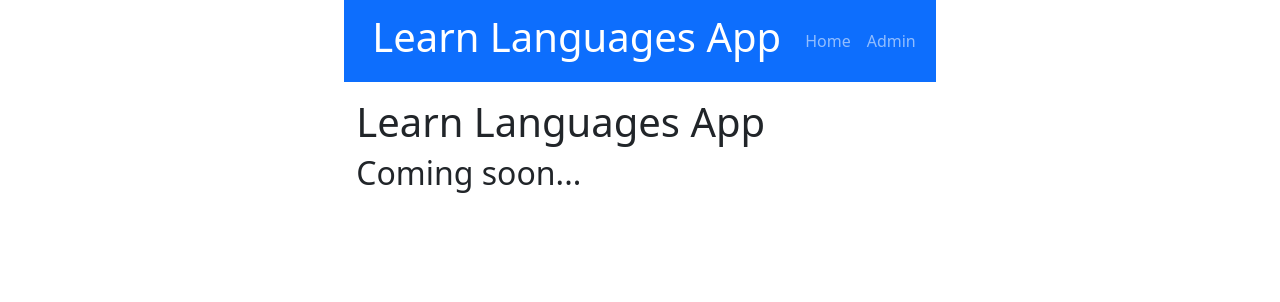
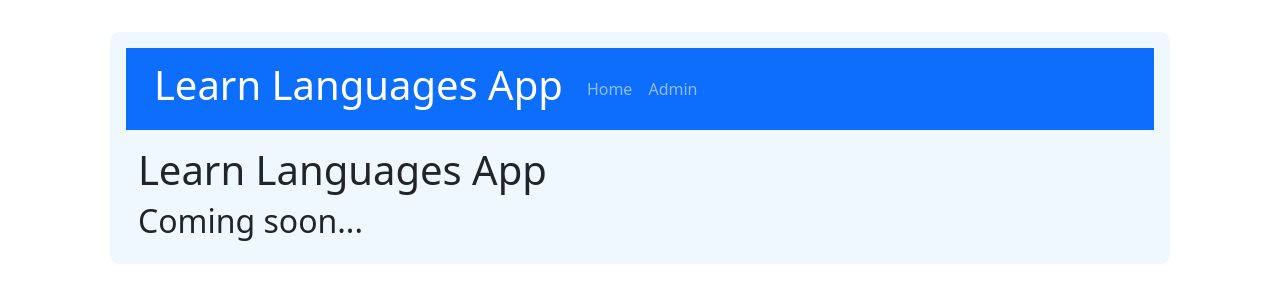
Before and after one commit to nordicirish/learn-languages-app, a React (Create React App) app in the folder frontend/: page / in a window 1280 px wide. Shown: the top 302 px of the page. Built offline with nearby package versions, Linux system fonts and the light colour scheme.

Commit message:
Update App.js: change div clasName box to page-box to avoid bootsrap box class conflict

```diff
--- a/frontend/src/App.js
+++ b/frontend/src/App.js
@@ -10,7 +10,7 @@ import Container from "react-bootstrap/esm/Container";
 function App() {
   return (
     <Container className="main-container">
-      <div className="box">
+      <div className="page-box">
         <NavBar />
         <Outlet />
       </div>
```
